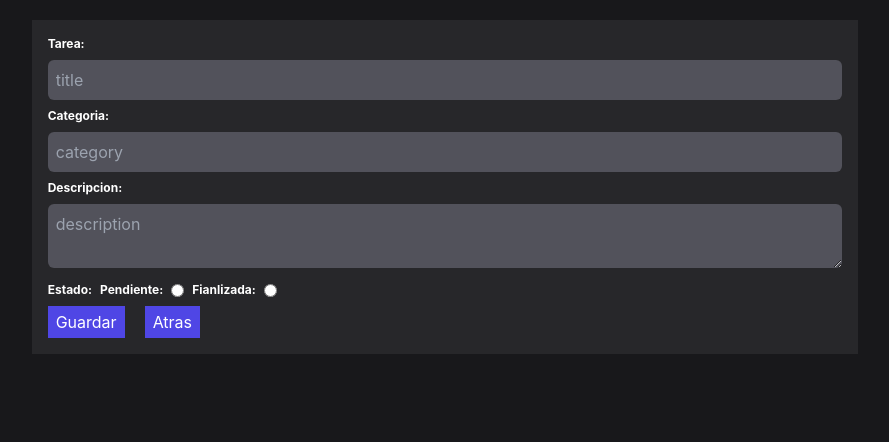
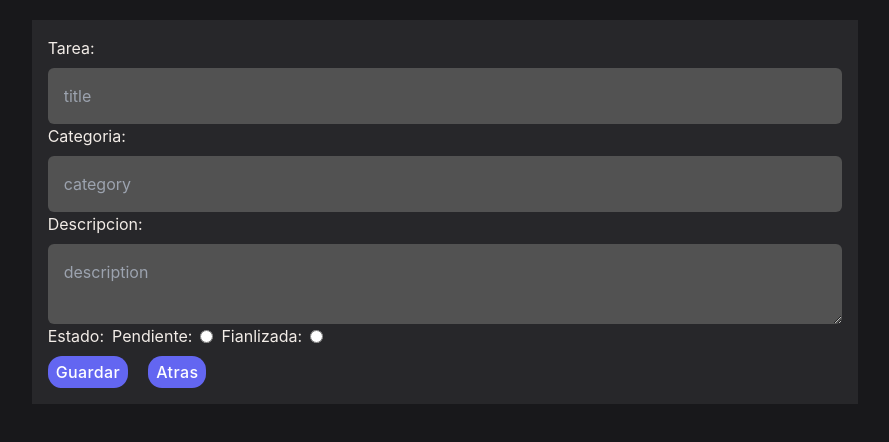
Before and after one commit to CarlosAndresOrtega/Challenge_Carlos_Ortega, a React (Create React App) app: page /create-task in a window 1280 px wide. Shown: the top 442 px of the page, without its empty margins (195-1084 px from the left). Built offline with nearby package versions, Linux system fonts and the light colour scheme.

Commit message:
Diseño de los buscadores implementado

```diff
--- a/src/components/TasksForm.js
+++ b/src/components/TasksForm.js
@@ -57,7 +57,7 @@ function TasksForm() {
         onSubmit={handleSubmit}
         className="bg-zinc-800 w-4/6 p-4"
       >
-        <label htmlFor="title" className="block text-xs font-bold mb-2">
+        <label htmlFor="title" className="block text-[#F2ECE7] font-[15px] text-justify mb-2">
           Tarea:{" "}
         </label>
         <input
@@ -65,12 +65,12 @@ function TasksForm() {
           name="title"
           value={Task.title}
           placeholder="title"
-          className="w-full p-2 rounded-md bg-zinc-600 mb-2"
+          className="w-full bg-neutral-600 text-[#F2ECE7] font-[15px] flex justify-between items-center p-4 rounded-md"
           onChange={handleChange}
           required
         />
 
-        <label htmlFor="category" className="block text-xs font-bold mb-2">
+        <label htmlFor="category" className="block text-[#F2ECE7] font-[15px] text-justify mb-2">
           Categoria:{" "}
         </label>
         <input
@@ -78,27 +78,27 @@ function TasksForm() {
           name="category"
           value={Task.category}
           placeholder="category"
-          className="w-full p-2 rounded-md bg-zinc-600 mb-2"
+          className="w-full bg-neutral-600 text-[#F2ECE7] font-[15px] flex justify-between items-center p-4 rounded-md"
           onChange={handleChange}
           required
         />
 
-        <label htmlFor="description" className="block text-xs font-bold mb-2">
+        <label htmlFor="description" className="block text-[#F2ECE7] font-[15px] text-justify mb-2">
           Descripcion:
         </label>
         <textarea
           name="description"
           value={Task.description}
           placeholder="description"
-          className="w-full p-2 rounded-md bg-zinc-600 mb-2"
+          className="w-full bg-neutral-600 text-[#F2ECE7] font-[15px] flex justify-between items-center p-4 rounded-md"
           onChange={handleChange}
           required
         ></textarea>
 
         <div className="flex gap-x-2 items-center mb-2">
-          <label className="block text-xs font-bold ">Estado: </label>
+          <label className="block text-[#F2ECE7] font-[15px] text-justify ">Estado: </label>
 
-          <label className="block text-xs font-bold">Pendiente: </label>
+          <label className="block text-[#F2ECE7] font-[15px] text-justify">Pendiente: </label>
           <input
             id={"pendiente"}
             type="radio"
@@ -108,7 +108,7 @@ function TasksForm() {
             onChange={handleChange}
           />
 
-          <label className="block text-xs font-bold ">Fianlizada: </label>
+          <label className="block text-[#F2ECE7] font-[15px] text-justify ">Fianlizada: </label>
           <input
             id={"finalizada"}
             type="radio"
@@ -119,10 +119,10 @@ function TasksForm() {
         </div>
 
         <div className="flex gap-x-5">
-          <button className="bg-indigo-600 px-2 py-1">Guardar</button>
-          <button className="bg-indigo-600 px-2 py-1">
+          <button  className="bg-indigo-500 font-medium px-2 py-1  tracking-wide text-center capitalize transition-colors duration-300 transform rounded-[14px] hover:bg-[#F2ECE7] hover:text-[#000000dd] focus:outline-none focus:ring focus:ring-teal-300 focus:ring-opacity-80">Guardar</button>
+          <div className="bg-indigo-500 font-medium px-2 py-1  tracking-wide text-center capitalize transition-colors duration-300 transform rounded-[14px] hover:bg-[#F2ECE7] hover:text-[#000000dd] focus:outline-none focus:ring focus:ring-teal-300 focus:ring-opacity-80">
             <Link to="/">Atras</Link>
-          </button>
+          </div>
         </div>
       </form>
     </>
```
Also changed, not shown: src/components/TasksLists.js (line endings or trailing spaces).
